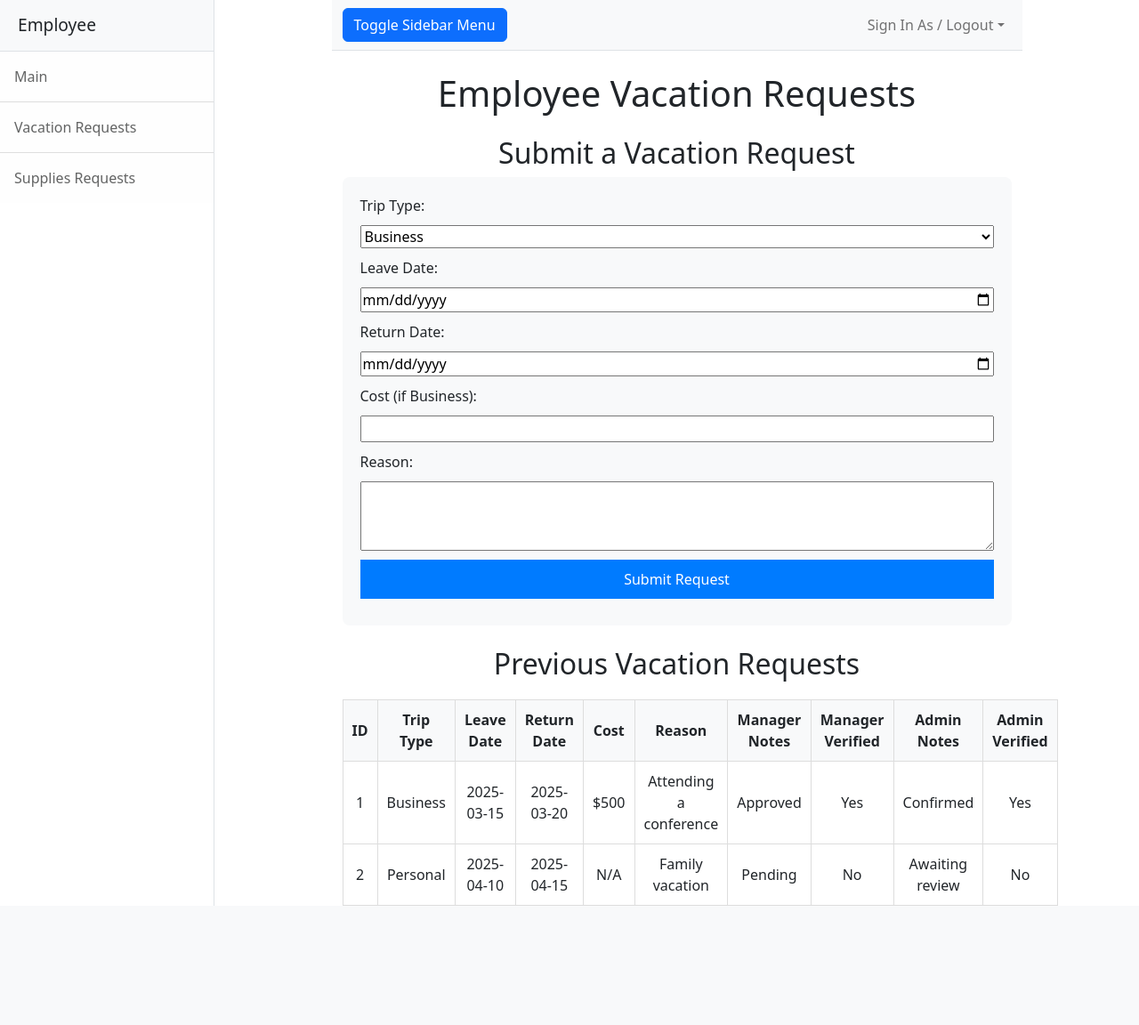
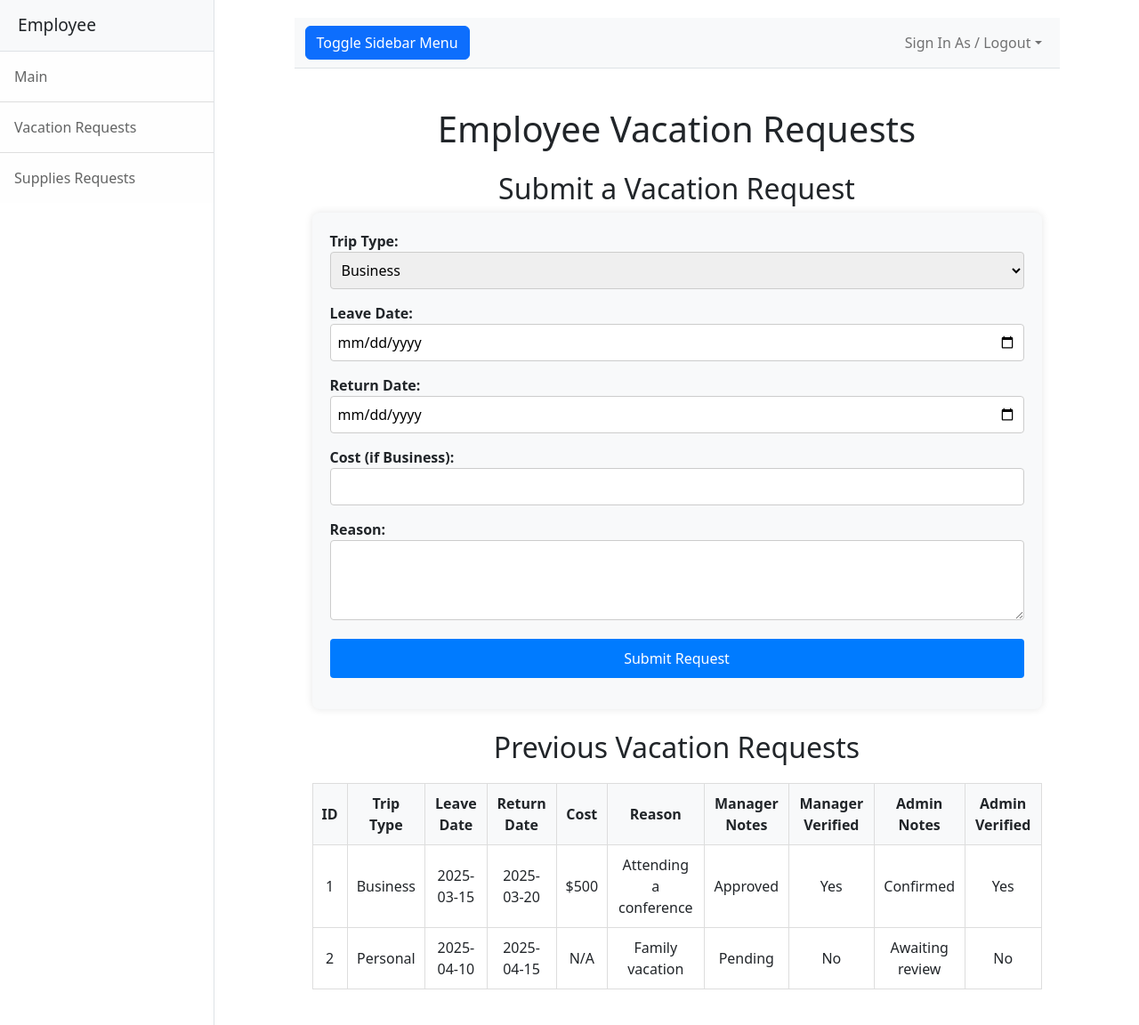
Before and after one commit to aiellom2/team-project, a Flask app: page /employee-vacation-requests in a window 1280 px wide. Shown: the whole page at 89% size. Before the commit the page ends 1018 px from the top, so only its background shows below. Run offline with Flask 3, Linux system fonts and the light colour scheme; some libraries are stand-ins or nearby versions.

Commit message:
Update employee-vacation-requests.html

```diff
--- a/templates/employee/employee-vacation-requests.html
+++ b/templates/employee/employee-vacation-requests.html
@@ -6,8 +6,9 @@
         <link rel="stylesheet" href="https://cdn.jsdelivr.net/npm/bootstrap@5.2.3/dist/css/bootstrap.min.css">
         <style>
             .container {
-                max-width: 800px;
+                max-width: 900px;
                 margin: auto;
+                padding: 20px;
             }
             table {
                 width: 100%;
@@ -26,11 +27,17 @@
                 background: #f8f9fa;
                 padding: 20px;
                 border-radius: 8px;
+                box-shadow: 0px 0px 10px rgba(0, 0, 0, 0.1);
             }
-            form label, form input, form select, form textarea, form button {
-                display: block;
+            form label {
+                font-weight: bold;
+            }
+            form select, form input, form textarea, form button {
                 width: 100%;
-                margin-bottom: 10px;
+                margin-bottom: 15px;
+                padding: 8px;
+                border-radius: 4px;
+                border: 1px solid #ccc;
             }
             form button {
                 background: #007bff;
```
